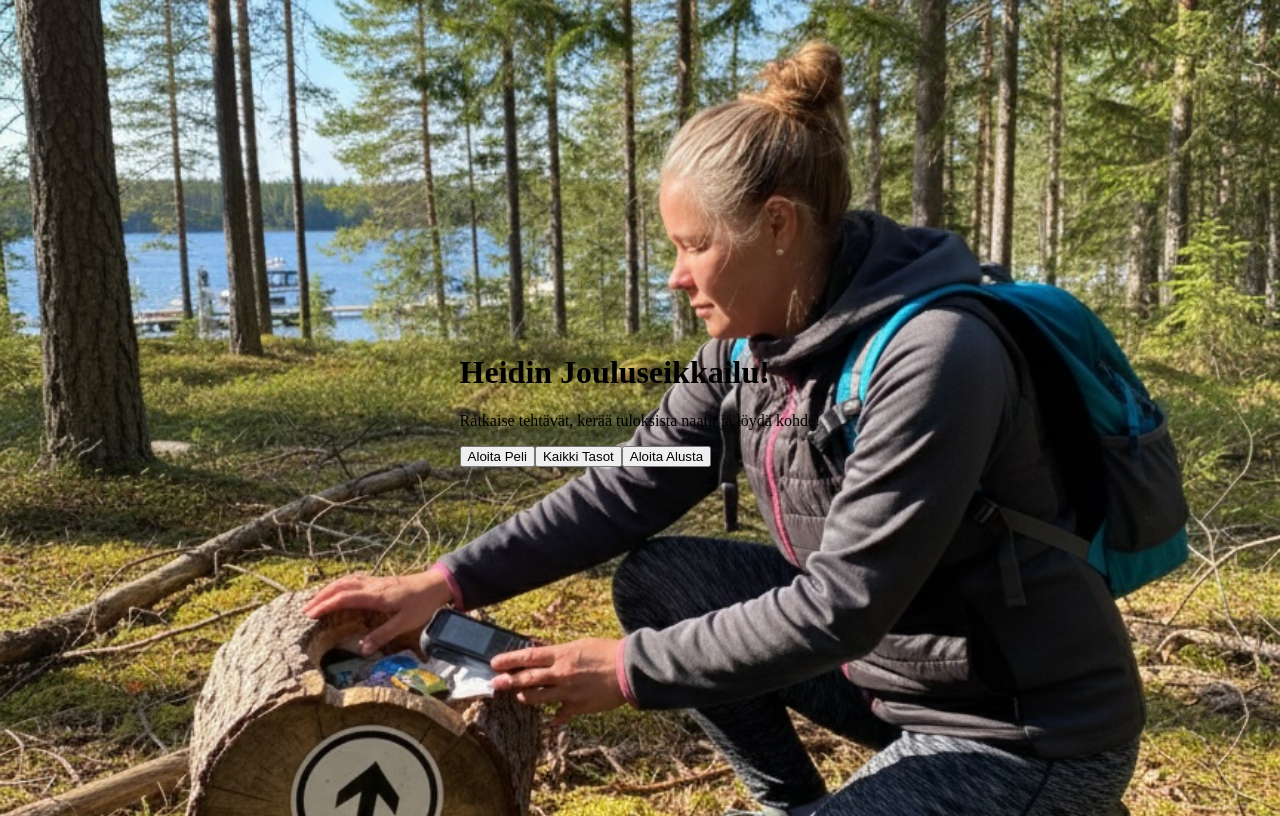
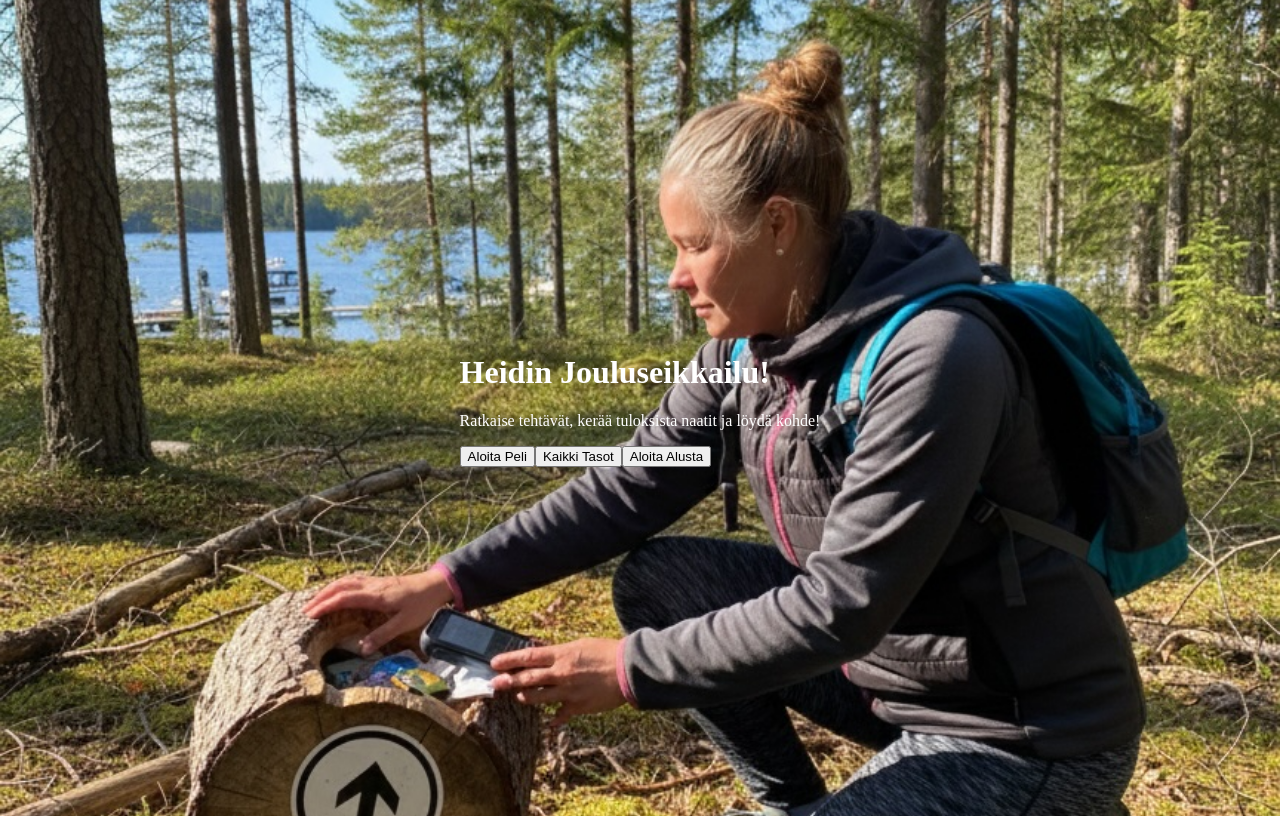
Before and after one commit to grande-fi/heidin-jouluseikkailu, a Next.js app: page / in a window 1280 px wide. Built offline with nearby package versions, Linux system fonts and the light colour scheme.

Commit message:
Update page.js
again fix

```diff
--- a/app/page.js
+++ b/app/page.js
@@ -61,11 +61,11 @@ export default function MainMenu() {
   return (
     <main style={backgroundStyle}>
       <div className="max-w-xl mx-auto text-center bg-black/70 p-8 rounded-xl shadow-xl">
-        <h1 className="text-3xl font-bold mb-6 text-white">
+        <h1 style={{ color: "white" }} className="text-3xl font-bold mb-4">
           {fi.appTitle}
         </h1>
 
-		<p className="text-white text-lg mb-6">
+        <p style={{ color: "white" }} className="text-lg mb-6">
           Ratkaise tehtävät, kerää tuloksista naatit ja löydä kohde!
         </p>
 
```
